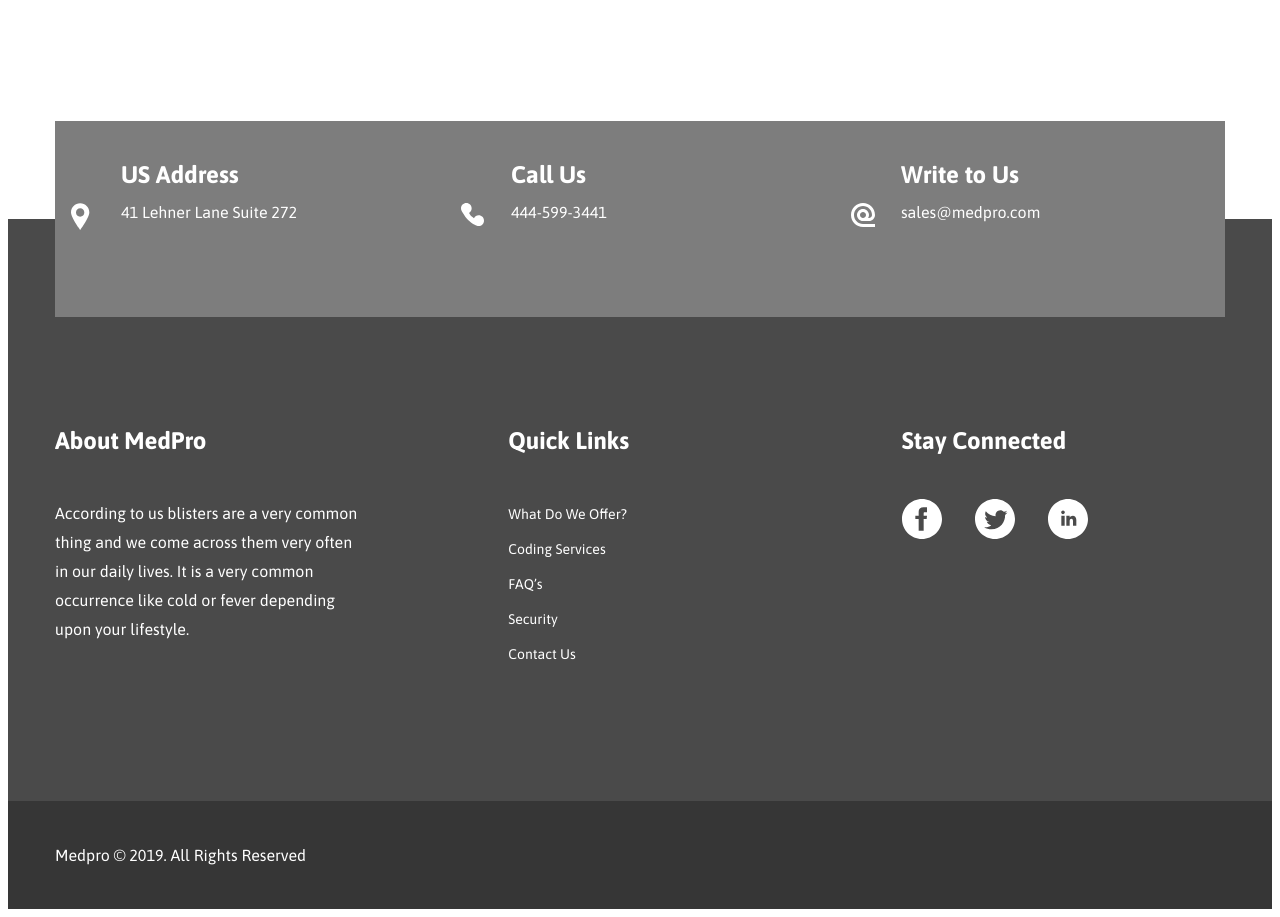
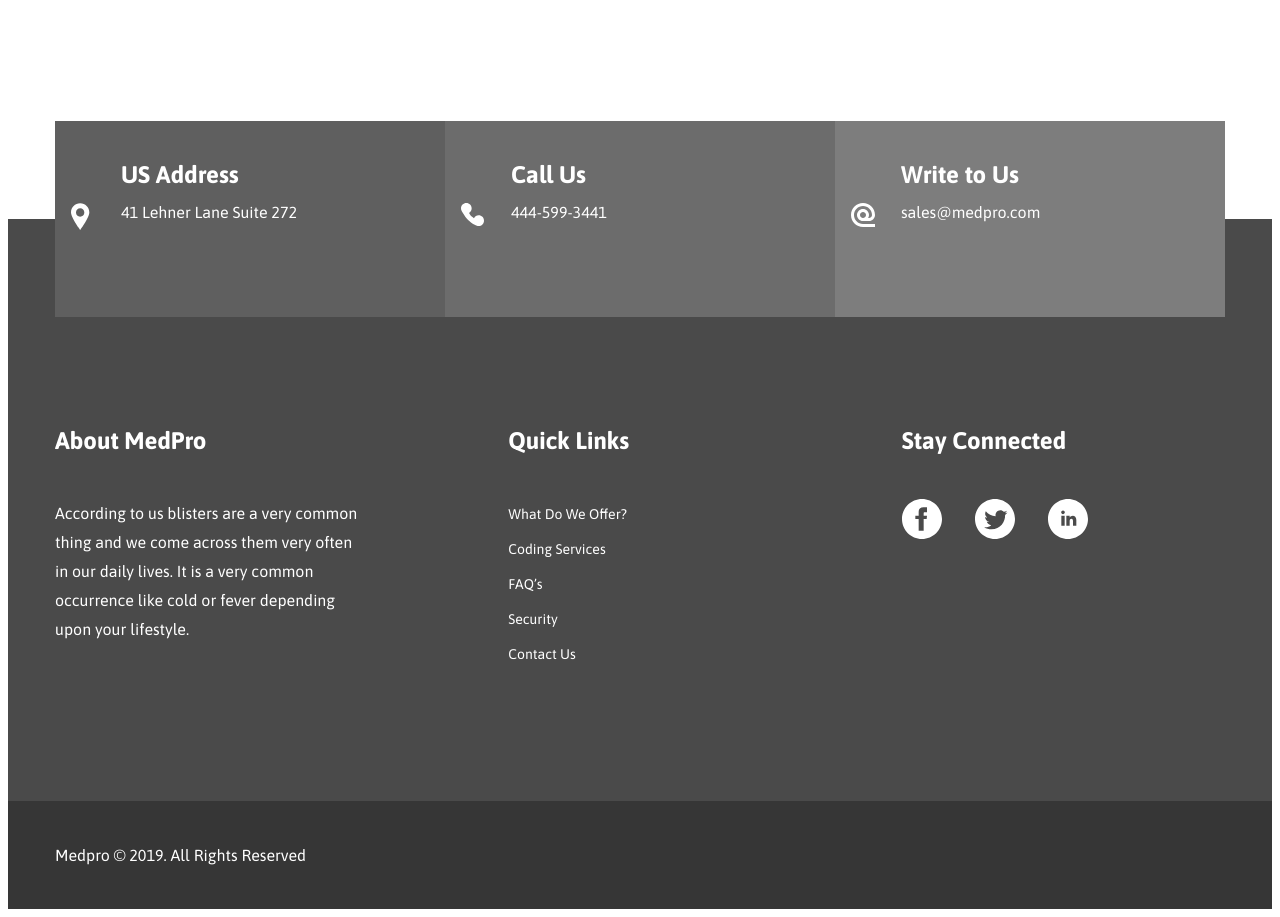
Before and after one commit to Vov4ukz53/medical, a React (Create React App) app: page / in a window 1280 px wide. Shown: the part 4600-5517 px from the top of the page. Built offline with nearby package versions, Linux system fonts and the light colour scheme.

Commit message:
added colors to theme

```diff
--- a/src/theme.js
+++ b/src/theme.js
@@ -4,6 +4,8 @@ export const theme = {
     whiteOpacity: "#ffffffd6",
     antiFlashWhite: "#F3F3F3",
     gray: "#7D7D7D",
+    graniteGray: "#5F5F5F",
+    dimGray: "#6C6C6C",
     platinum: "#E2E2E2",
     cultured: "#F8F8F8",
     celadonBlue: "#0E77AF",
```
